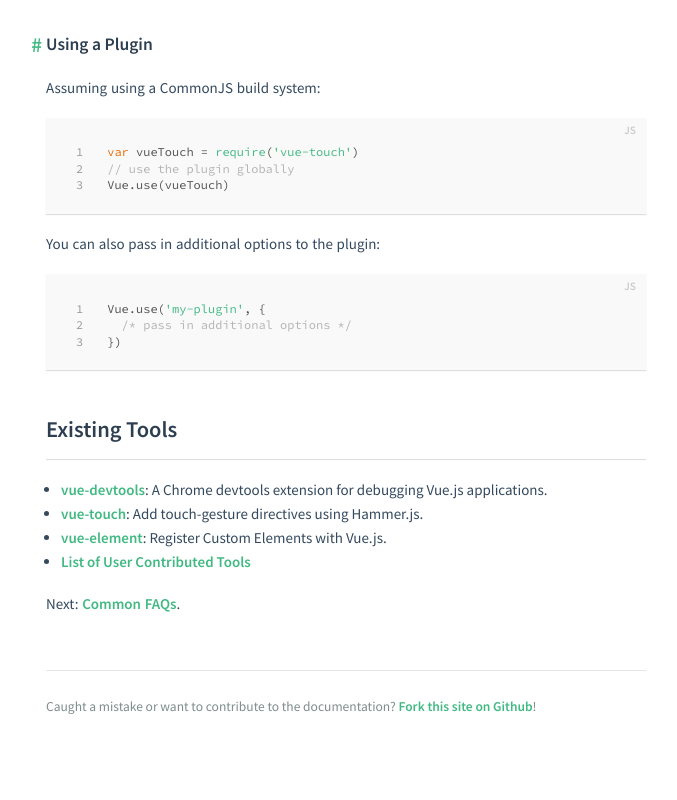
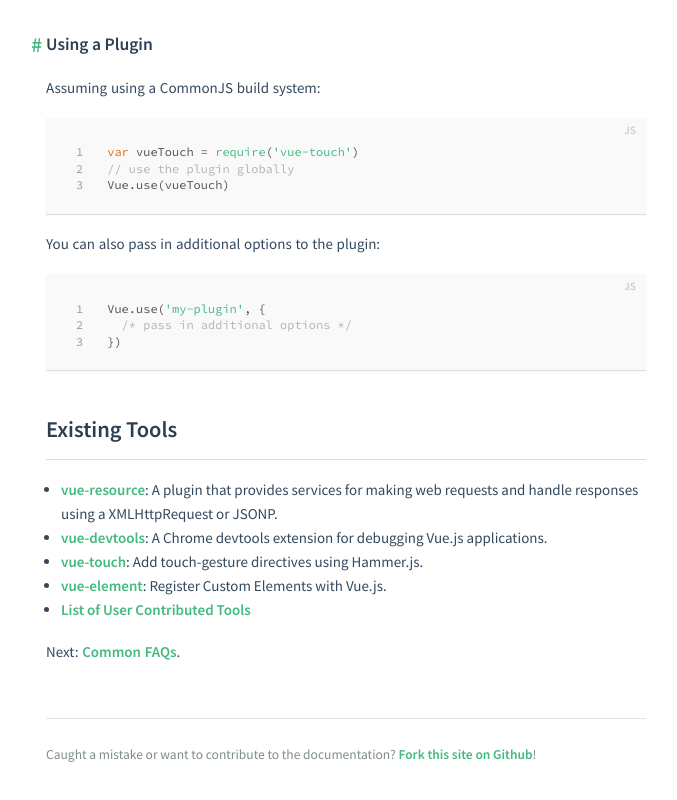
Before and after one commit to vuejs/v1.vuejs.org, a plain HTML site: page guide/extending.html in a window 1280 px wide. Shown: the part 1288-2088 px from the top of the page, without its empty margins (294-971 px from the left). Before the commit the page ends 2066 px from the top, so only its background shows below. Drawn offline with nearby package versions, Linux system fonts and the light colour scheme; a script that the page names is missing.

Commit message:
Site updated: 2015-06-12 17:27:15

```diff
--- a/guide/extending.html
+++ b/guide/extending.html
@@ -128,6 +128,7 @@
 <p>You can also pass in additional options to the plugin:</p>
 <figure class="highlight js"><table><tr><td class="gutter"><pre><span class="line">1</span><br><span class="line">2</span><br><span class="line">3</span><br></pre></td><td class="code"><pre><span class="line">Vue.use(<span class="string">'my-plugin'</span>, &#123;</span><br><span class="line">  <span class="comment">/* pass in additional options */</span></span><br><span class="line">&#125;)</span><br></pre></td></tr></table></figure>
 <h2 id="Existing_Tools">Existing Tools</h2><ul>
+<li><a href="https://github.com/vuejs/vue-resource" target="_blank" rel="external">vue-resource</a>: A plugin that provides services for making web requests and handle responses using a XMLHttpRequest or JSONP.</li>
 <li><a href="https://github.com/vuejs/vue-devtools" target="_blank" rel="external">vue-devtools</a>: A Chrome devtools extension for debugging Vue.js applications.</li>
 <li><a href="https://github.com/vuejs/vue-touch" target="_blank" rel="external">vue-touch</a>: Add touch-gesture directives using Hammer.js.</li>
 <li><a href="https://github.com/vuejs/vue-element" target="_blank" rel="external">vue-element</a>: Register Custom Elements with Vue.js.</li>
```
